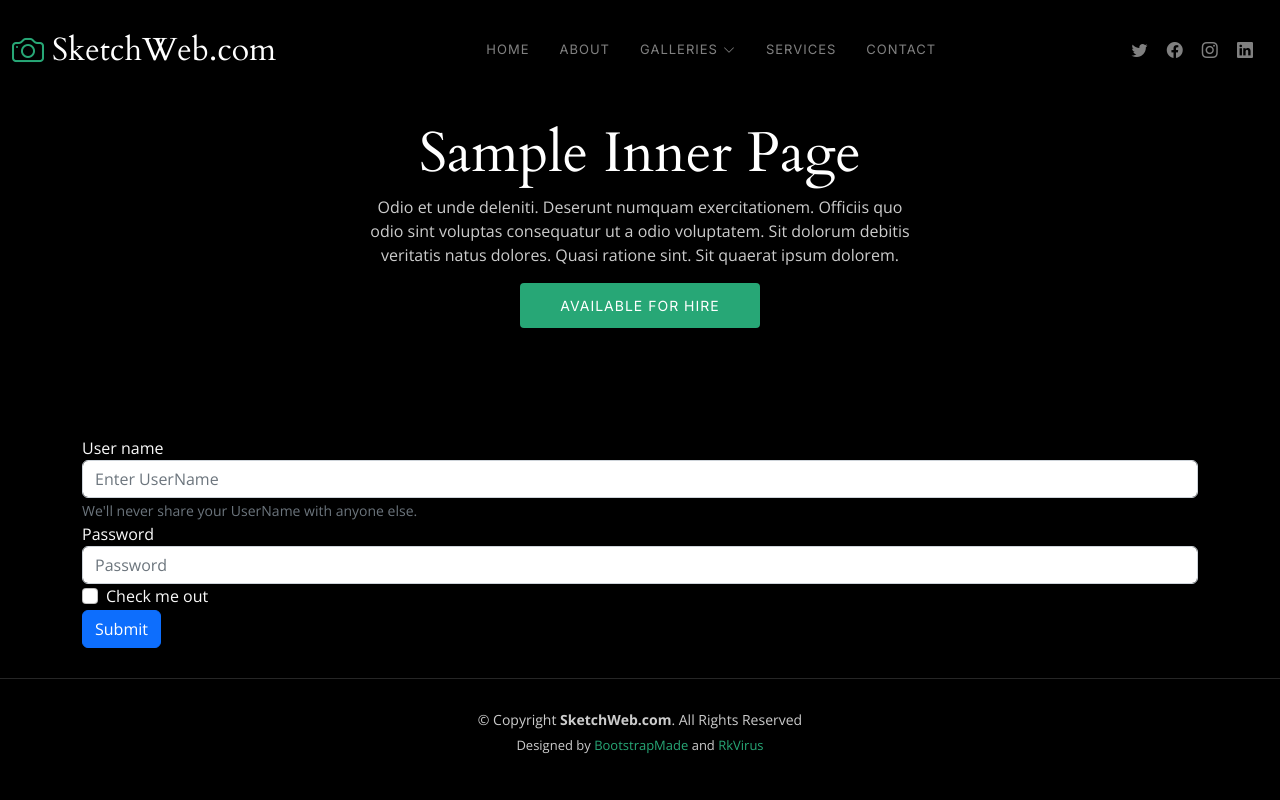
After one commit to Rk-Virus/SketchWeb, a Flask app: page /admin in a window 1280 px wide. The commit adds this page. Run offline with Flask 3, Linux system fonts and the light colour scheme; some libraries are stand-ins or nearby versions.

Commit message:
created admin dashboard

```diff
--- a/config.json
+++ b/config.json
@@ -1,6 +1,11 @@
 {
     "params":{
         "local_url":"mysql://root:@localhost/sketch_db",
-        "prod_url": "mysql://root:@localhost/sketch_db"
+        "prod_url": "mysql://root:@localhost/sketch_db",
+        "admin_name" : "root",
+        "email" : "root@gmail.com",
+        "password": "root",
+
+        "secretKey": "super-secret-key"
     }
 }
--- a/server.py
+++ b/server.py
@@ -1,7 +1,6 @@
-from flask import Flask, render_template
+from flask import Flask, render_template, request, session
 from flask_sqlalchemy import SQLAlchemy
 from flask_mail import Mail
-from flask import request
 import json
 
 with open('config.json', 'r') as conf:
@@ -11,6 +10,10 @@ with open('config.json', 'r') as conf:
 db = SQLAlchemy()
 # create the app
 app = Flask(__name__)
+# Quick test configuration. Please use proper Flask configuration options
+# in production settings, and use a separate file or environment variables
+# to manage the secret key!
+app.secret_key = params['secretKey']
 
 app.config.update(
     MAIL_SERVER = 'smtp.gmail.com',
@@ -84,5 +87,20 @@ def gallery(slug):
     print(gallery.title)
     return render_template('gallery.html', gallery=gallery, galleries=galleries)
 
+@app.route("/admin", methods=['GET', 'POST'])
+def dashboard():
+    if 'user' in session and session['user'] == params['admin_name']:
+        return render_template('dashboard.html')
+    if request.method == 'POST':
+        user = request.form.get('UserName')
+        password = request.form.get('password')
+
+        if user == params['admin_name'] and password == params['password']:
+            session['user'] = user
+            return render_template('dashboard.html')
+
+
+    return render_template("login.html")
+
 
 app.run(debug=True)
--- /dev/null
+++ b/templates/login.html
@@ -0,0 +1,45 @@
+{% extends 'layout.html' %}
+
+{% block body %}
+<main id="main" data-aos="fade" data-aos-delay="1500">
+
+    <!-- ======= End Page Header ======= -->
+    <div class="page-header d-flex align-items-center">
+      <div class="container position-relative">
+        <div class="row d-flex justify-content-center">
+          <div class="col-lg-6 text-center">
+            <h2>Sample Inner Page</h2>
+            <p>Odio et unde deleniti. Deserunt numquam exercitationem. Officiis quo odio sint voluptas consequatur ut a odio voluptatem. Sit dolorum debitis veritatis natus dolores. Quasi ratione sint. Sit quaerat ipsum dolorem.</p>
+
+            <a class="cta-btn" href="contact.html">Available for hire</a>
+
+          </div>
+        </div>
+      </div>
+    </div><!-- End Page Header -->
+
+    <section class="sample-page">
+      <div class="container" data-aos="fade-up">
+
+        <form action="/admin" method="POST" class="mt-5 ">
+          <div class="form-group">
+            <label for="exampleInputEmail1">User name</label>
+            <input type="text" class="form-control" id="exampleInputEmail1" name="UserName"       aria-describedby="UserNameHelp" placeholder="Enter UserName">
+            <small id="UserNameHelp" class="form-text text-muted">We'll never share your UserName with anyone else.</small>
+          </div>
+          <div class="form-group">
+            <label for="exampleInputPassword1">Password</label>
+            <input type="password" class="form-control" id="exampleInputPassword1" placeholder="Password" name="password">
+          </div>
+          <div class="form-group form-check">
+            <input type="checkbox" class="form-check-input" id="exampleCheck1">
+            <label class="form-check-label" for="exampleCheck1">Check me out</label>
+          </div>
+          <button type="submit" class="btn btn-primary">Submit</button>
+        </form>
+
+      </div>
+    </section>
+
+  </main><!-- End #main -->
+{% endblock body %}
```
Also changed, not shown: templates/dashboard.html (added, +30 -0 lines), static/css/main.css (line endings or trailing spaces).
